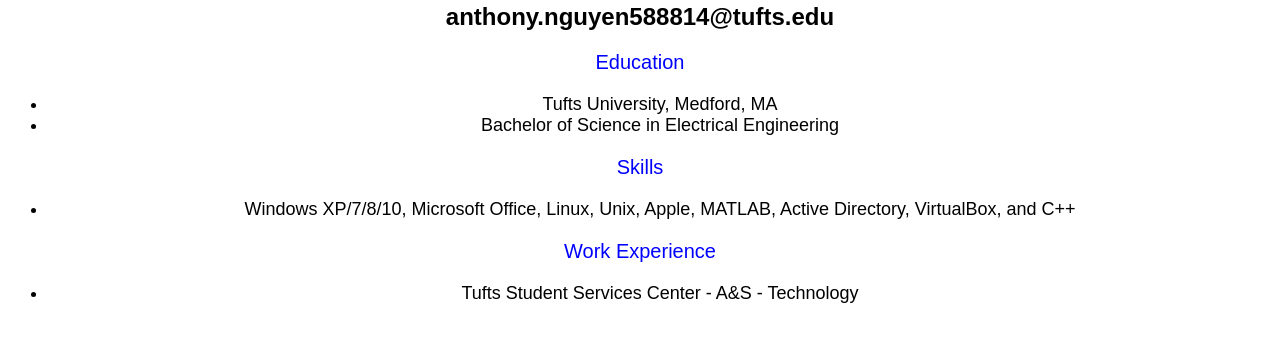
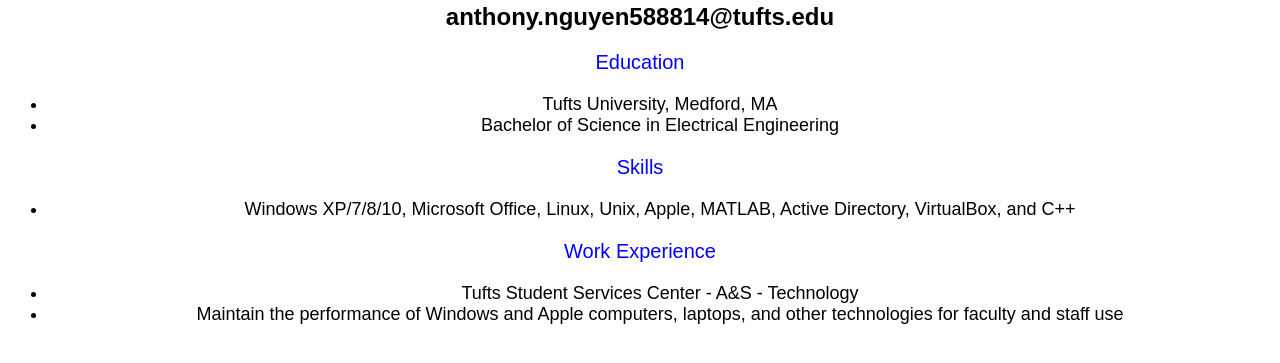
Before and after one commit to Anthonguyen/Anthonguyen.github.io, a plain HTML site: page resume.html in a window 1280 px wide. Shown: the part 87-450 px from the top of the page. Drawn offline with Linux system fonts and the light colour scheme.

Commit message:
updated resume with additional information

```diff
--- a/resume.html
+++ b/resume.html
@@ -26,6 +26,7 @@
   <p> Work Experience </p>
   <ul>
     <li> Tufts Student Services Center - A&S - Technology </li>
+    <li> Maintain the performance of Windows and Apple computers, laptops, and other technologies for faculty and staff use </li>
   </ul>
 </body>
 
--- a/style.css
+++ b/style.css
@@ -21,10 +21,6 @@ margin-left:25%;
 margin-right:25%;
 }
 
-ul{
-text-align:center;
-}
-
 li{
 font-family:Arial;
 text-align:center;
```
